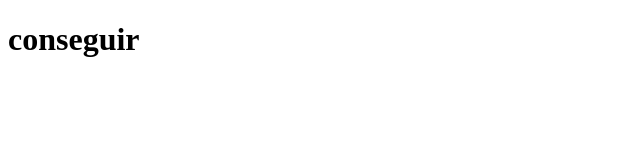
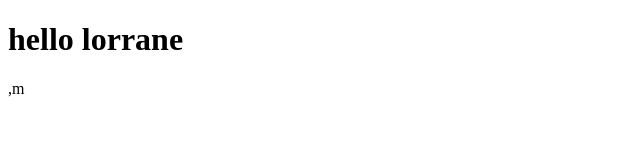
Before and after one commit to lorranemeira/test, a plain HTML site: page index.html in a window 1280 px wide. Shown: the whole page, without its empty margins (0-640 px from the left). Drawn offline with Linux system fonts and the light colour scheme.

Commit message:
terceiro commit

```diff
--- a/index.html
+++ b/index.html
@@ -6,6 +6,6 @@
     <title>Document</title>
 </head>
 <body>
-    <h1>conseguir</h1>
+    <h1>hello lorrane</h1>,m
 </body>
 </html>
```
